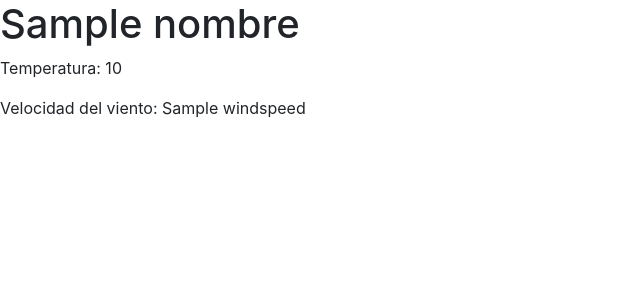
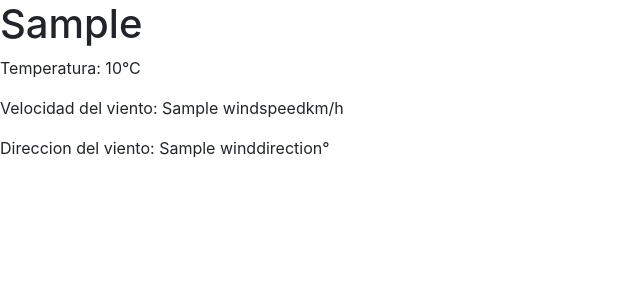
Before and after one commit to Ulicrack/practico01_python, a Flask app: template templates/clima.html in a window 1280 px wide. Shown: the part 56-356 px from the top of the page, without its empty margins (0-640 px from the left). Run offline with Flask 3, Linux system fonts and the light colour scheme; the template is opened without the code that fills it: most values are stand-ins (such as "Sample title", 1, 10 or a date in 2020); some libraries are stand-ins or nearby versions.

Commit message:
1re commit

```diff
--- a/app.py
+++ b/app.py
@@ -41,7 +41,8 @@ def ciudad():
     return render_template(
         "clima.html",
         listado_ciudades = ciudades,
-        datos = ciudad
+        datos = ciudad,
+        ciudad_elegida = elegido
     )
 
 
--- a/templates/clima.html
+++ b/templates/clima.html
@@ -3,7 +3,8 @@
 {% block title %} Clima {% endblock %}
 
 {% block body %}
-    <h1>{{ nombre }}</h1>
-    <p>Temperatura: {{ datos.temperature }}</p>
-    <p>Velocidad del viento: {{ datos.windspeed }}</p>
+    <h1>{{ ciudad_elegida }}</h1>
+    <p>Temperatura: {{ datos.temperature }}°C </p>
+    <p>Velocidad del viento: {{ datos.windspeed }}km/h </p>
+    <p>Direccion del viento: {{ datos.winddirection }}° </p>
 {% endblock %}
--- a/templates/index.html
+++ b/templates/index.html
@@ -1,8 +1,3 @@
-<!--
-Ruta /:
-    Muestra una lista de ciudades disponibles como enlaces.
-    Cada enlace lleva a /clima?ciudad=Nombre, donde Nombre es una ciudad predefinida.
--->
 {% extends 'layout.html' %}
 
 {% block title %} Inicio {% endblock %}
```
